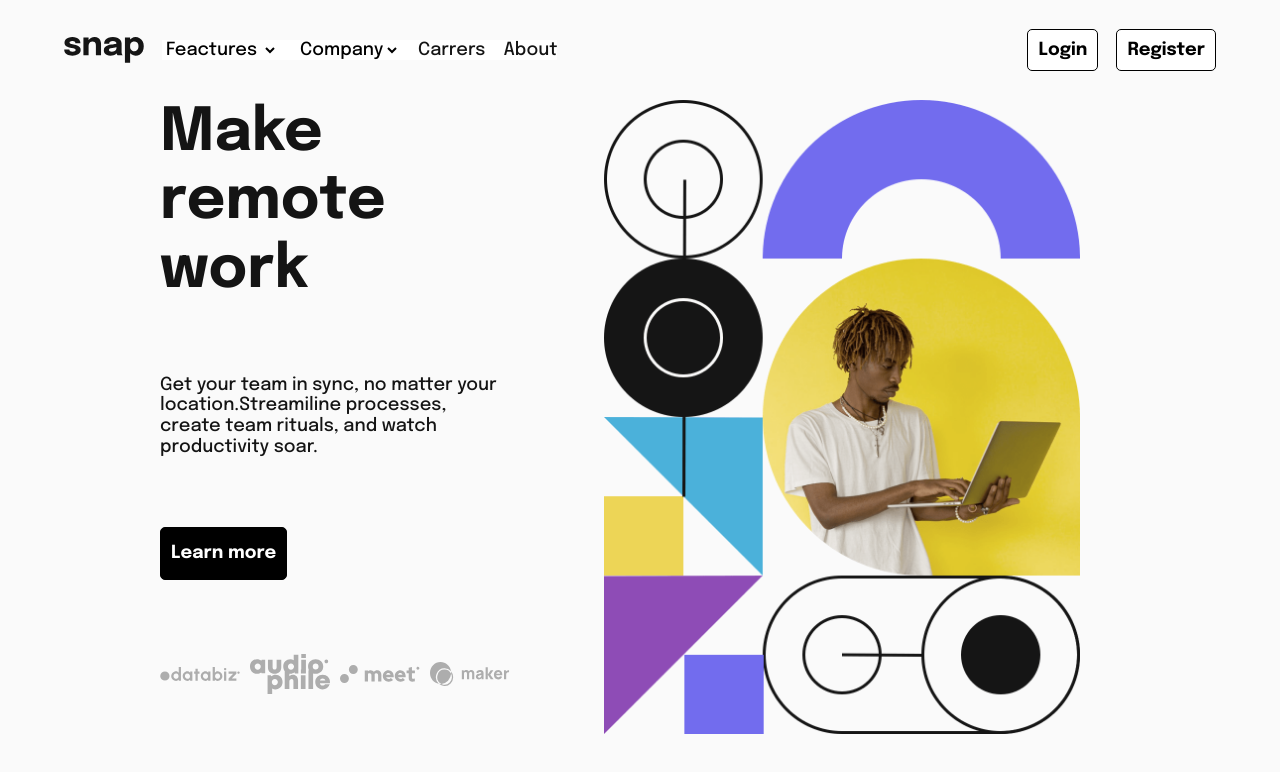
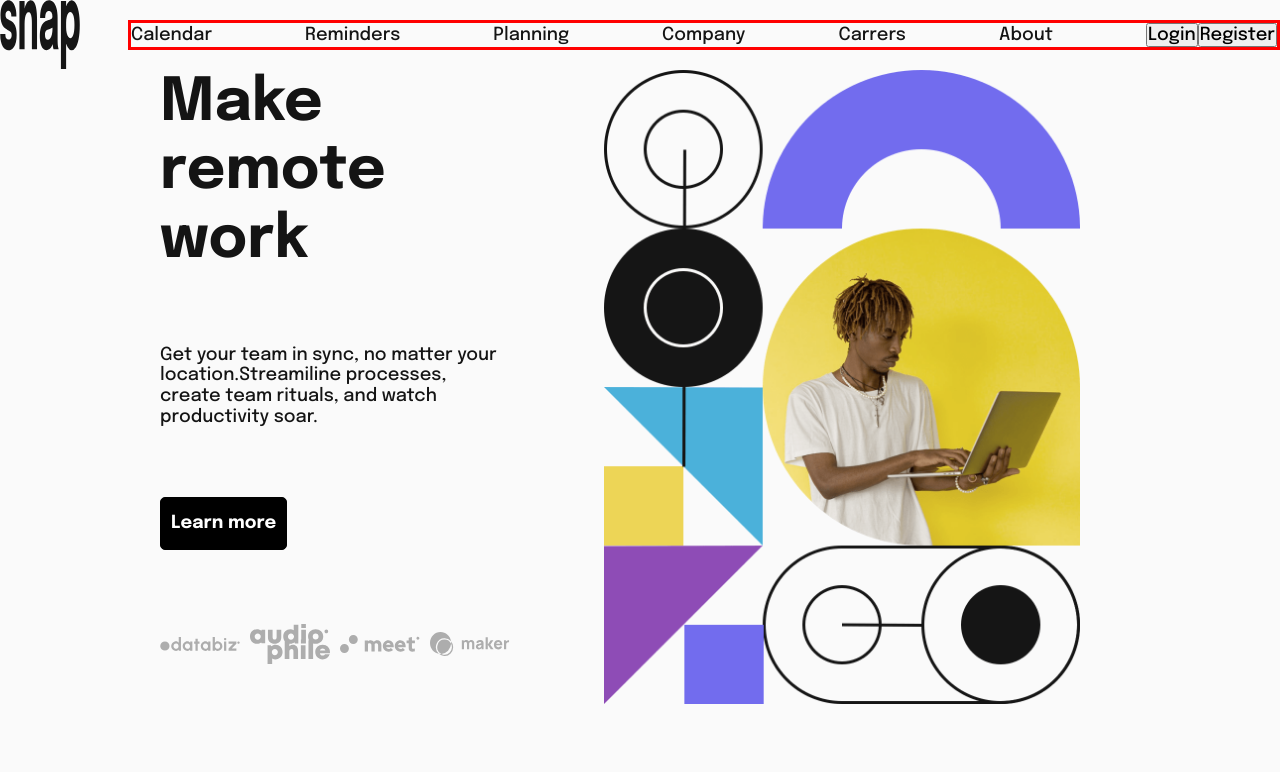
Before and after one commit to carlosGabrielCarreno/intro-section-with-dropdown-navigation-main, a React (Vite) app: page / in a window 1280 px wide. Shown: the top 772 px of the page. Built offline with nearby package versions, Linux system fonts and the light colour scheme.

Commit message:
add new navbar

```diff
--- a/package.json
+++ b/package.json
@@ -14,6 +14,7 @@
     "normalize.css": "^8.0.1",
     "react": "^18.2.0",
     "react-dom": "^18.2.0",
+    "react-icons": "^4.7.1",
     "sass": "^1.56.1"
   },
   "devDependencies": {
--- a/src/components/navbar/Navbar.jsx
+++ b/src/components/navbar/Navbar.jsx
@@ -1,4 +1,4 @@
-import { useState } from 'react';
+import { useEffect, useState } from 'react';
 import { BurguerButton } from '../BurguerButton';
 import logo from '../../images/logo.svg';
 import todoList from '../../images/icon-todo.svg';
@@ -6,52 +6,130 @@ import calendar from '../../images/icon-calendar.svg';
 import reminders from '../../images/icon-reminders.svg';
 import planning from '../../images/icon-planning.svg';
 import './_navbar.scss';
+import { FaBars, FaTimes } from 'react-icons/fa';
 
 export const Navbar = () => {
-  const [menuStatus, setMenuStatus] = useState(false);
+	const [showMobileMenu, setShowMobileMenu] = useState(false);
+	const [windowSize, setWindowSize] = useState({
+		width: window.innerWidth,
+		height: window.innerHeight,
+	});
 
-  const handleActiveBtn = () => {
-    setMenuStatus(!menuStatus);
+	useEffect(() => {
+		function handleResize() {
+			setWindowSize({
+				width: window.innerWidth,
+				height: window.innerHeight,
+			});
+		}
+
+		window.addEventListener('resize', handleResize);
+		return () => {
+			window.removeEventListener('resize', handleResize);
 		};
-
+	}, []);
 	return (
 		<header className="container">
-      <img src={logo} alt="logo mark" />
-
-      <nav className={`links ${menuStatus ? 'active' : ''}`}>
+			<div className="wrapper">
+				<img src={logo} className="logotipo" alt="logo mark" />
+				{/*  */}
+				{windowSize.width > 960 ? (
+					<>
+						<nav className={`links-desktop`}>
 							<ul>
-          <select className="select select-feacture">
-            <option value="Feactures">
-              <span>
-                <img src={todoList} alt="" /> Feactures
-              </span>
-            </option>
-            <option value="Calendar">
-              <img src={calendar} /> <span>Calendar</span>
-            </option>
-            <option value="Reminders">
-              <img src={reminders} /> <span>Reminders</span>
-            </option>
-            <option value="Planning">
-              <img src={planning} /> <span>Planning</span>
-            </option>
-          </select>
-          <select className="select select-company">
-            <option value="Company">Company</option>
-          </select>
-          <a className="carrers">Carrers</a>
-          <a className="about">About</a>
-        </ul>
+								<div className="calendar">Calendar</div>
+								<div className="reminders">Reminders</div>
+								<div className="planning">Planning</div>
+								<div className="company">Company</div>
+								<div className="carrers">Carrers</div>
+								<div className="about">About</div>
 								<div className="container-buttons">
-          {/* <button className="mode">Mode</button> */}
 									<button className="login">Login</button>
 									<button className="register">Register</button>
 								</div>
+							</ul>
 						</nav>
-      <div className="burguer">
-        <BurguerButton clicked={menuStatus} handleActiveBtn={handleActiveBtn} />
+					</>
+				) : (
+					<></>
+				)}
+				{/*  */}
+				<div
+					className="mobileIcon"
+					onClick={() => setShowMobileMenu(!showMobileMenu)}
+				>
+					{showMobileMenu ? <FaTimes /> : <FaBars />}
 				</div>
-      <div className={`initial ${menuStatus ? ' active' : ''}`}></div>
+			</div>
+			{showMobileMenu ? (
+				<>
+					<nav className={`links ${showMobileMenu ? 'open' : ''}`}>
+						<ul>
+							<div className="calendar">Calendar</div>
+							<div className="reminders">Reminders</div>
+							<div className="planning">Planning</div>
+							<div className="company">Company</div>
+							<div className="carrers">Carrers</div>
+							<div className="about">About</div>
+							<div className="container-buttons">
+								<button className="login">Login</button>
+								<button className="register">Register</button>
+							</div>
+						</ul>
+					</nav>
+				</>
+			) : (
+				<></>
+			)}
 		</header>
 	);
 };
+
+// export const Navbar = () => {
+//   const [menuStatus, setMenuStatus] = useState(false);
+
+//   const handleActiveBtn = () => {
+//     setMenuStatus(!menuStatus);
+//   };
+
+//   return (
+//     <header className="container">
+//       <img src={logo} alt="logo mark" />
+
+//       <nav className={`links ${menuStatus ? 'active' : ''}`}>
+//         <ul>
+//           <select className="select select-feacture">
+//             <option value="Feactures">
+//               <span>
+//                 <img src={todoList} alt="" /> Feactures
+//               </span>
+//             </option>
+//             <option value="Calendar">
+//               <img src={calendar} /> <span>Calendar</span>
+//             </option>
+//             <option value="Reminders">
+//               <img src={reminders} /> <span>Reminders</span>
+//             </option>
+//             <option value="Planning">
+//               <img src={planning} /> <span>Planning</span>
+//             </option>
+//           </select>
+//           <select className="select select-company">
+//             <option value="Company">Company</option>
+//           </select>
+//           <a className="carrers">Carrers</a>
+//           <a className="about">About</a>
+//         </ul>
+//         <div className="container-buttons">
+//           {/* <button className="mode">Mode</button> */}
+//           <button className="login">Login</button>
+//           <button className="register">Register</button>
+//         </div>
+//       </nav>
+//       <div className="burguer">
+//         <BurguerButton clicked={menuStatus} handleActiveBtn={handleActiveBtn} />
+//       </div>
+//       <div className={`initial ${menuStatus ? ' active' : ''}`}></div>
+//     </header>
+//   );
+// };
--- a/src/components/navbar/_navbar.scss
+++ b/src/components/navbar/_navbar.scss
@@ -1,122 +1,212 @@
 .container {
-  /* border: solid red; */
-  width: 90%;
-  margin: 0 auto;
-  height: 100px;
-  & img {
+	width: 100%;
+	height: 70px;
+}
+
+.wrapper {
+	width: 100%;
+	max-width: 1300px;
+	height: 100%;
+	display: flex;
+	flex-wrap: wrap;
+	justify-content: space-between;
+	margin: auto;
+}
+
+.logotipo {
 	width: 80px;
 }
-  /* background-color: #000; */
+
+.mobileIcon {
+	display: none;
+
+	@media screen and (max-width: 960px) {
 		display: flex;
 		align-items: center;
-  justify-content: space-between;
-  gap: 1rem;
-  & .links {
-    position: absolute;
-    /* border: solid red; */
-    width: 100%;
-    display: flex;
-    align-items: center;
-    justify-content: space-between;
-    top: -700px;
-    left: -2000px;
-    right: 0;
-    margin-left: auto;
-    margin-right: auto;
-    text-align: center;
-    transition: all 0.6s ease;
-    & ul {
-      display: flex;
-      align-items: center;
-      justify-content: space-between;
-      gap: 1rem;
 		cursor: pointer;
-      border: 0;
-      background-color: #fff;
-      & .select {
-        cursor: pointer;
-        background-color: #fff;
-        border: 0;
-        outline: none;
-      }
-    }
-    & a,
-    select,
-    button {
-      /* color: black; */
-      font-size: 2rem;
-      display: block;
-    }
 
-    & .container-buttons {
-      display: flex;
-      justify-content: space-between;
-      gap: 1rem;
-      & .register,
-      .login,
-      .mode {
-        border-radius: 5px;
-        padding: 10px;
-        font-weight: 600;
-        border: 1px solid #000;
-        cursor: pointer;
-        transition: all 0.3s ease-in;
-        background-color: #fff;
-
-        color: #000;
-      }
-    }
-
-    @media (min-width: 768px) {
-      position: initial;
-      margin: 0;
-      & a,
-      select,
-      button {
-        font-size: 1rem;
-        /* color: #111; */
-        display: initial;
+		svg {
+			margin-right: 0.5rem;
 		}
 	}
 }
 
-  & .links.active {
+// menu ul:
+.links-desktop {
+	width: 90%;
+	height: 100%;
+	display: flex;
+	align-items: center;
+
+	& ul {
+		display: flex;
+		align-items: center;
+		border: solid red;
+		justify-content: space-between;
+		flex-grow: 1;
+	}
+}
+.links {
+	height: 100%;
+	display: flex;
+	justify-content: space-between;
+	list-style: none;
+	width: 80%;
+	@media screen and (max-width: 960px) {
+		background-color: gray;
+		position: absolute;
+		top: 70px;
 		width: 100%;
-    display: block;
-    position: absolute;
-    margin-left: auto;
-    margin-right: auto;
-    top: 30%;
+		height: 90vh;
+		justify-content: center;
+		flex-direction: column;
+		align-items: center;
+		transition: 0.5s all ease;
+		left: -100%;
+		&.open {
 			left: 0;
-    right: 0;
-    text-align: center;
-    & a,
-    select,
-    button {
-      /* color: #111; */
-      margin-top: 1rem;
+		}
 	}
 }
 
-  & .burguer {
-    @media (min-width: 768px) {
-      display: none;
+.calendar {
 }
+.reminders {
+}
+.planning {
+}
+.company {
+}
+.carrers {
+}
+.about {
+}
+.container-buttons {
+}
+.login {
+}
+.register {
 }
 
-  & .initial {
-    position: absolute;
-    /* background-color: #111; */
-    top: -700px;
-    left: -1000px;
-    transition: all 0.6s ease;
-    &.active {
-      border-radius: 0 0 80% 0;
-      top: 0;
-      left: 0;
-      width: 100%;
-      height: 100%;
-      z-index: -1;
-    }
-  }
-}
+// .container {
+//   /* border: solid red; */
+//   width: 90%;
+//   margin: 0 auto;
+//   height: 100px;
+//   & img {
+//     width: 80px;
+//   }
+//   /* background-color: #000; */
+//   display: flex;
+//   align-items: center;
+//   justify-content: space-between;
+//   gap: 1rem;
+//   & .links {
+//     position: absolute;
+//     /* border: solid red; */
+//     width: 100%;
+//     display: flex;
+//     align-items: center;
+//     justify-content: space-between;
+//     top: -700px;
+//     left: -2000px;
+//     right: 0;
+//     margin-left: auto;
+//     margin-right: auto;
+//     text-align: center;
+//     transition: all 0.6s ease;
+//     & ul {
+//       display: flex;
+//       align-items: center;
+//       justify-content: space-between;
+//       gap: 1rem;
+//       cursor: pointer;
+//       border: 0;
+//       background-color: #fff;
+//       & .select {
+//         cursor: pointer;
+//         background-color: #fff;
+//         border: 0;
+//         outline: none;
+//       }
+//     }
+//     & a,
+//     select,
+//     button {
+//       /* color: black; */
+//       font-size: 2rem;
+//       display: block;
+//     }
+
+//     & .container-buttons {
+//       display: flex;
+//       justify-content: space-between;
+//       gap: 1rem;
+//       & .register,
+//       .login,
+//       .mode {
+//         border-radius: 5px;
+//         padding: 10px;
+//         font-weight: 600;
+//         border: 1px solid #000;
+//         cursor: pointer;
+//         transition: all 0.3s ease-in;
+//         background-color: #fff;
+
+//         color: #000;
+//       }
+//     }
+
+//     @media (min-width: 768px) {
+//       position: initial;
+//       margin: 0;
+//       & a,
+//       select,
+//       button {
+//         font-size: 1rem;
+//         /* color: #111; */
+//         display: initial;
+//       }
+//     }
+//   }
+
+//   & .links.active {
+//     width: 100%;
+//     display: block;
+//     position: absolute;
+//     margin-left: auto;
+//     margin-right: auto;
+//     top: 30%;
+//     left: 0;
+//     right: 0;
+//     text-align: center;
+//     & a,
+//     select,
+//     button {
+//       /* color: #111; */
+//       margin-top: 1rem;
+//     }
+//   }
+
+//   & .burguer {
+//     @media (min-width: 768px) {
+//       display: none;
+//     }
+//   }
+
+//   & .initial {
+//     position: absolute;
+//     /* background-color: #111; */
+//     top: -700px;
+//     left: -1000px;
+//     transition: all 0.6s ease;
+//     &.active {
+//       border-radius: 0 0 80% 0;
+//       top: 0;
+//       left: 0;
+//       width: 100%;
+//       height: 100%;
+//       z-index: -1;
+//     }
+//   }
+// }
```
Also changed, not shown: 1 other file (tests, documents, lock files or other folders). Lines whose indentation alone changed are shown as unchanged.
